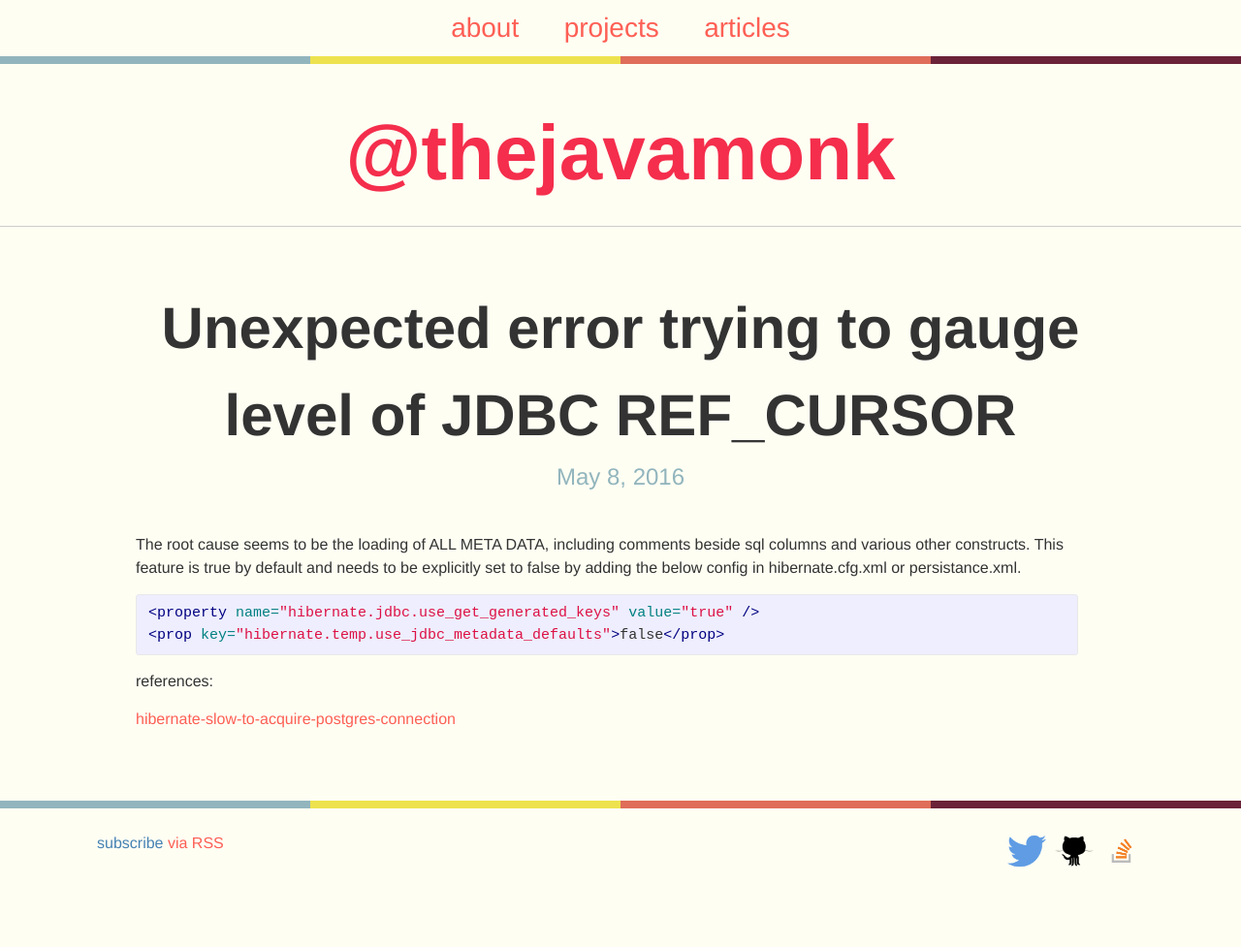
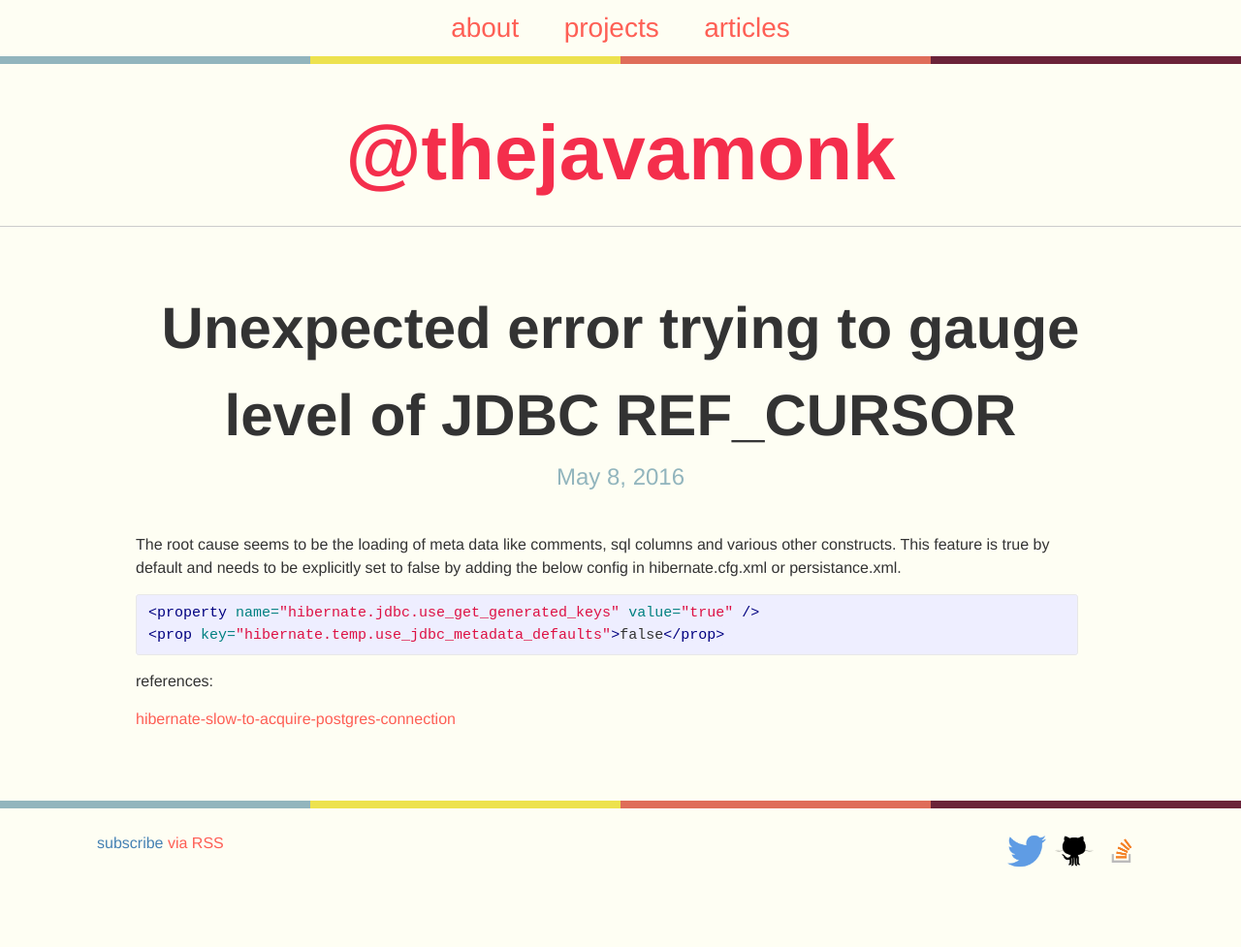
Before and after one commit to thejavamonk/thejavamonk.github.io, a Jekyll site: the page built from _posts/blog/2016-05-08-Unexpected-error-trying-to-gauge-level.markdown, in a window 1280 px wide. Shown: the whole page at 97% size. Built offline with Jekyll 4.4.1, drawn with Linux system fonts in a browser that asks for light colours.

Commit message:
adding data to blog post on Unexpected-error-trying-to-gauge-level

```diff
--- a/_posts/blog/2016-05-08-Unexpected-error-trying-to-gauge-level.markdown
+++ b/_posts/blog/2016-05-08-Unexpected-error-trying-to-gauge-level.markdown
@@ -6,7 +6,7 @@ categories: blog
 tags: java
 ---
 
-The root cause seems to be the loading  of ALL META DATA, including comments beside sql columns and various other constructs. This feature is true by default and needs to be explicitly set to false by adding the below config in hibernate.cfg.xml or persistance.xml.
+The root cause seems to be the loading  of meta data like comments, sql columns and various other constructs. This feature is true by default and needs to be explicitly set to false by adding the below config in hibernate.cfg.xml or persistance.xml.
 
 {% highlight xml %}
 <property name="hibernate.jdbc.use_get_generated_keys" value="true" />
```
